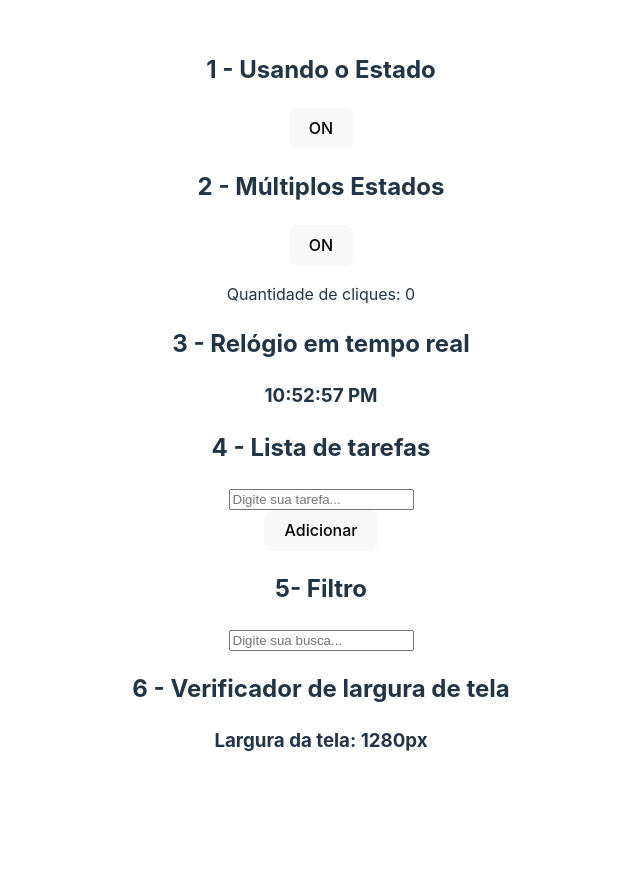
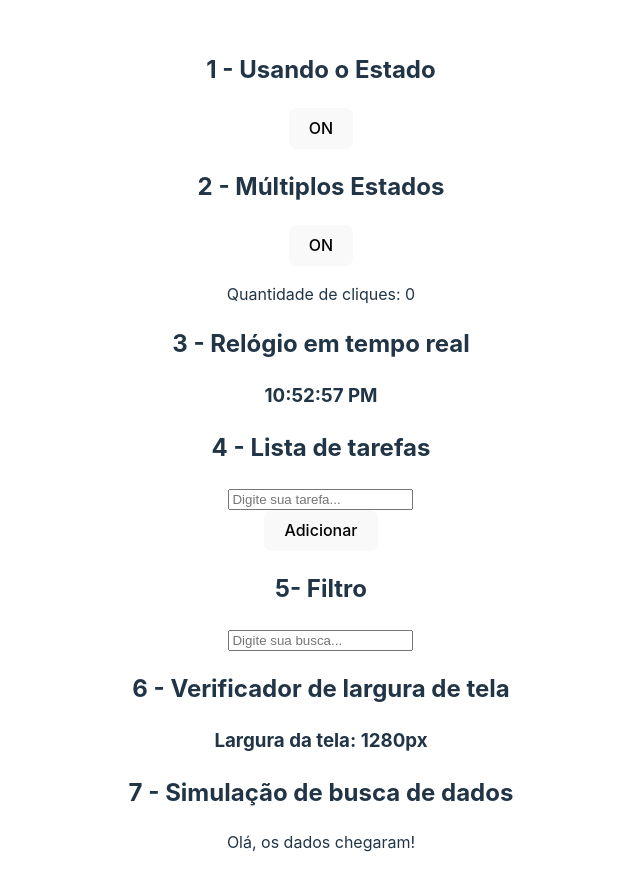
Before and after one commit to leojosants/udemy_desafios_de_reactjs_entrevistas_e_testes_tecnicos_secao_03, a React (Vite) app in the folder estado_e_ciclo_de_vida/: page / in a window 1280 px wide. Shown: the top 890 px of the page, without its empty margins (319-959 px from the left). Before the commit the page ends 805 px from the top, so only its background shows below. Built offline with nearby package versions, Linux system fonts and the light colour scheme.

Commit message:
class 37 - exercise 13: simulating request to api solution

```diff
--- a/estado_e_ciclo_de_vida/src/App.jsx
+++ b/estado_e_ciclo_de_vida/src/App.jsx
@@ -4,6 +4,7 @@
 import Clock from './components/Clock';
 import TodoList from './components/TodoList';
 import WindowWidthChecker from './components/WindowWidthChecker';
+import DataFetcher from './components/DataFetcher';
 
 function App() {
   return (
@@ -22,6 +23,9 @@
 
       <h2>6 - Verificador de largura de tela</h2>
       <WindowWidthChecker />
+
+      <h2>7 - Simulação de busca de dados</h2>
+      <DataFetcher />
     </>
   );
 }
--- /dev/null
+++ b/estado_e_ciclo_de_vida/src/components/DataFetcher.jsx
@@ -0,0 +1,23 @@
+import { useState, useEffect } from "react";
+
+const DataFetcher = () => {
+    const [data, setData] = useState(null);
+
+    useEffect(() => {
+        setTimeout(() => {
+            setData({ message: 'Olá, os dados chegaram!' });
+        }, 3000);
+    }, []);
+
+    if (!data) {
+        return <p>Carregando...</p>
+    }
+
+    return (
+        <div>
+            <p>{data.message}</p>
+        </div>
+    );
+};
+
+export default DataFetcher;
--- a/estado_e_ciclo_de_vida/src/components/ToggleMultiple.jsx
+++ b/estado_e_ciclo_de_vida/src/components/ToggleMultiple.jsx
@@ -7,7 +7,7 @@
     function handleClick() {
         setIsOn(!isOn);
         setCount(count + 1);
-     }
+    }
 
     return (
         <div>
```
